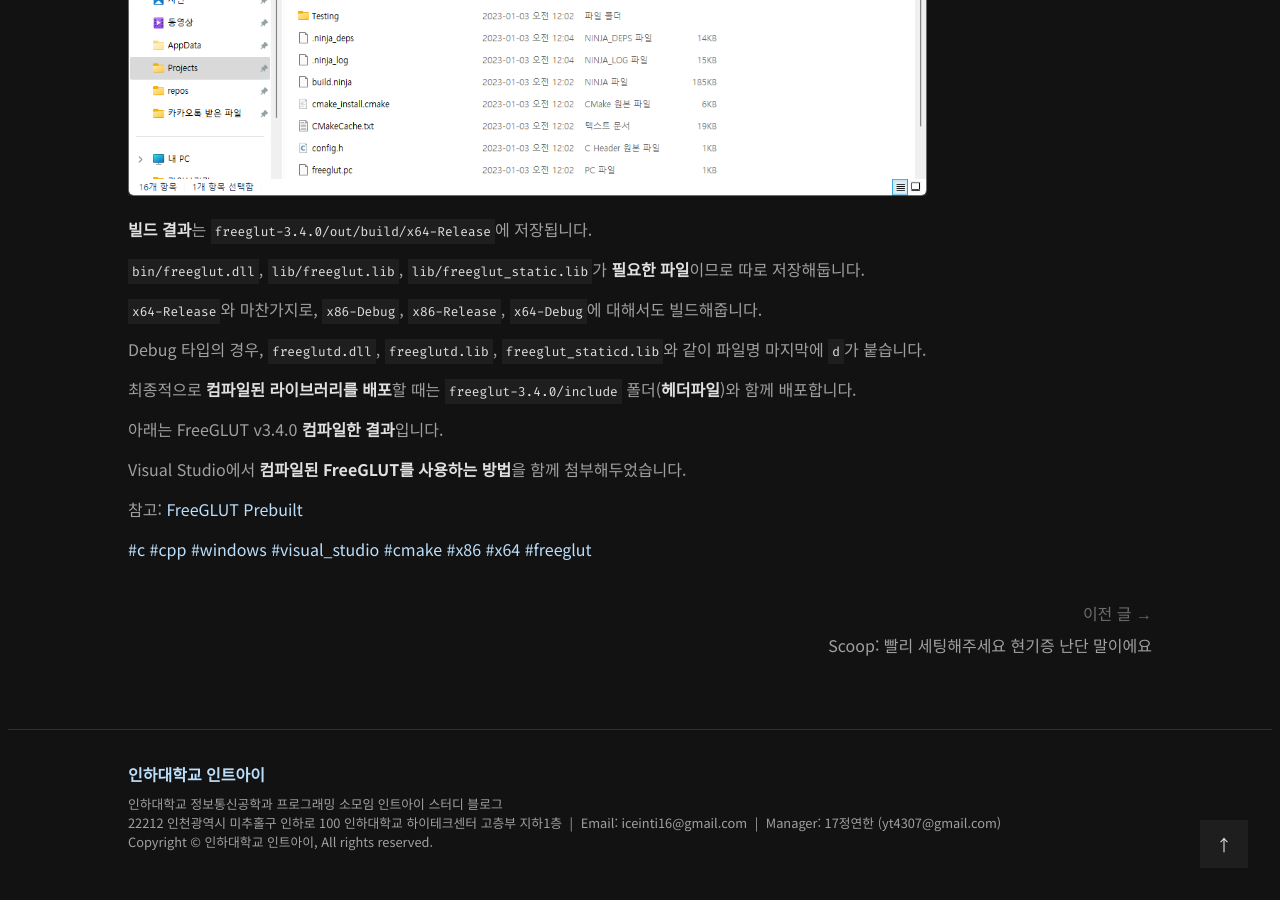
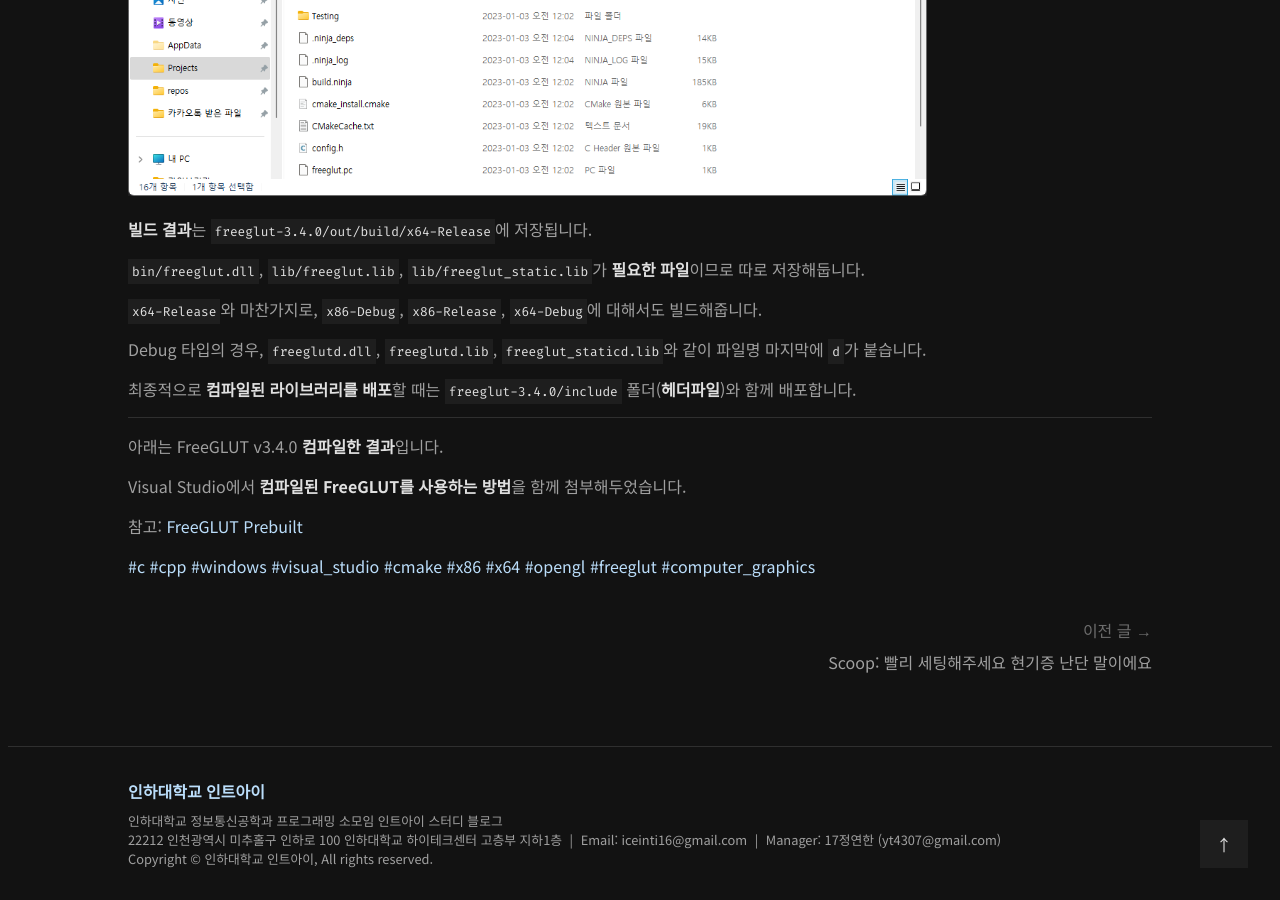
Before and after one commit to int-i/int-i.github.io, a Jekyll site: the page built from _posts/2023-01-03-visual-studio-freeglut.md, in a window 1280 px wide and 900 px high, scrolled down 5069 px. Built offline with Jekyll 4.4.1, drawn with Linux system fonts in a browser that asks for light colours; a script that is not in the unit is left out; comment, search, counter and statistics services are not loaded.

Commit message:
Update post

```diff
--- a/_posts/2023-01-03-visual-studio-freeglut.md
+++ b/_posts/2023-01-03-visual-studio-freeglut.md
@@ -3,7 +3,7 @@ title: "Visual Studio에서 FreeGLUT 빌드하는 방법"
 date: 2023-01-03
 author: Astro36
 category: c
-tags: [c, cpp, windows, visual_studio, cmake, x86, x64, freeglut]
+tags: [c, cpp, windows, visual_studio, cmake, x86, x64, opengl, freeglut, computer_graphics]
 ---
 
 [FreeGLUT](https://freeglut.sourceforge.net/)는 OpenGL Utility Toolkit(GLUT)의 **오픈소스** 버전으로, 간단한 **OpenGL 프로그래밍**에 편리하게 사용할 수 있는 라이브러리입니다.
@@ -68,6 +68,8 @@ Debug 타입의 경우, `freeglutd.dll`, `freeglutd.lib`, `freeglut_staticd.lib`
 
 최종적으로 **컴파일된 라이브러리를 배포**할 때는 `freeglut-3.4.0/include` 폴더(**헤더파일**)와 함께 배포합니다.
 
+---
+
 아래는 FreeGLUT v3.4.0 **컴파일한 결과**입니다.
 
 Visual Studio에서 **컴파일된 FreeGLUT를 사용하는 방법**을 함께 첨부해두었습니다.
```
